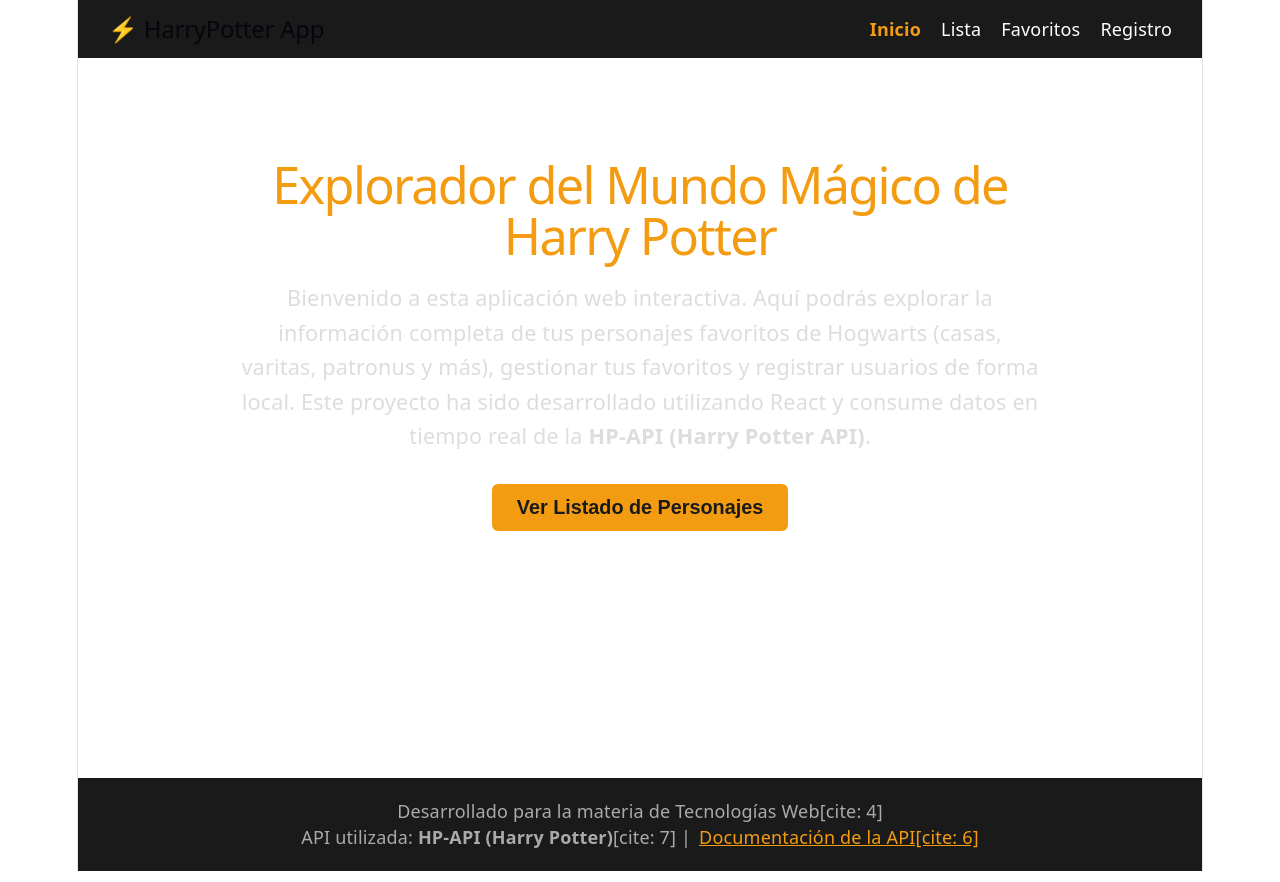
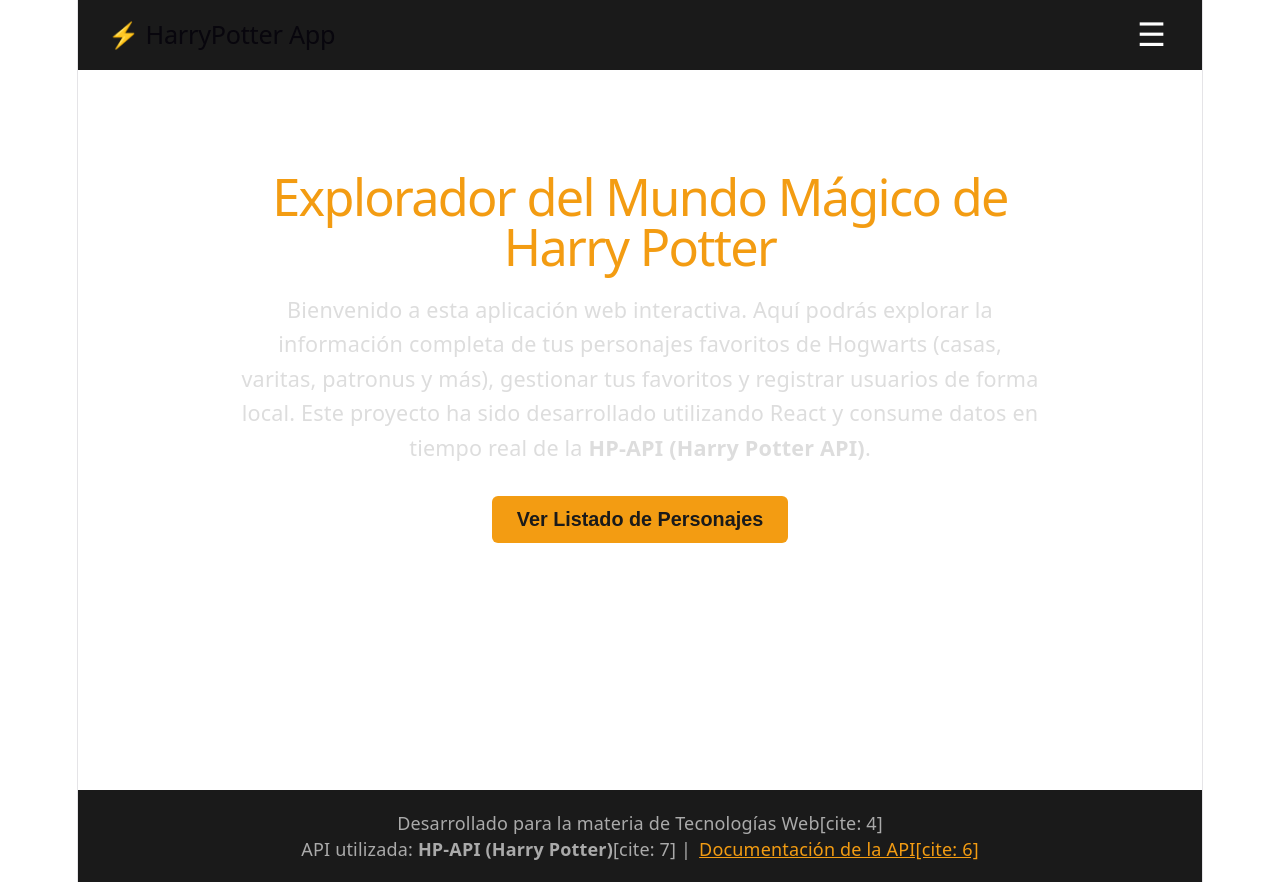
Before and after one commit to JhonatanYepes/proyecto-harry-potter, a React (Vite) app: page / in a window 1280 px wide. Built offline with nearby package versions, Linux system fonts and the light colour scheme.

Commit message:
Actualización de navbar, favoritos y lista de personajes

```diff
--- a/src/components/Navbar.jsx
+++ b/src/components/Navbar.jsx
@@ -1,20 +1,61 @@
+import { useState } from 'react';
 import { NavLink } from 'react-router-dom';
 
 export default function Navbar() {
+  const [menuAbierto, setMenuAbierto] = useState(false);
+
   const linkStyle = ({ isActive }) => ({
     color: isActive ? '#f39c12' : 'white',
     textDecoration: 'none',
     fontWeight: isActive ? 'bold' : 'normal',
+    padding: '8px 0',
+    fontSize: '1.1rem',
   });
 
   return (
-    <nav style={{ display: 'flex', justifyContent: 'space-between', alignItems: 'center', padding: '15px 30px', background: '#1a1a1a', color: 'white' }}>
-      <h2 style={{ margin: 0 }}>⚡ HarryPotter App</h2>
-      <div style={{ display: 'flex', gap: '20px' }}>
-        <NavLink to="/" style={linkStyle}>Inicio</NavLink>
-        <NavLink to="/lista" style={linkStyle}>Lista</NavLink>
-        <NavLink to="/favoritos" style={linkStyle}>Favoritos</NavLink>
-        <NavLink to="/registro" style={linkStyle}>Registro</NavLink>
+    <nav style={{
+      display: 'flex',
+      justifyContent: 'space-between',
+      alignItems: 'center',
+      padding: '15px 30px',
+      background: '#1a1a1a',
+      color: 'white',
+      flexWrap: 'wrap',
+      position: 'relative'
+    }}>
+      <h2 style={{ margin: 0, fontSize: '1.4rem' }}>⚡ HarryPotter App</h2>
+
+      {/* Botón de Hamburguesa */}
+      <button
+        onClick={() => setMenuAbierto(!menuAbierto)}
+        style={{
+          background: 'none',
+          border: 'none',
+          color: 'white',
+          fontSize: '1.8rem',
+          cursor: 'pointer',
+        }}
+        aria-label="Abrir menú"
+      >
+        {menuAbierto ? '✕' : '☰'}
+      </button>
+
+      {/* Contenedor de enlaces que se muestra u oculta según el estado */}
+      <div style={{
+        display: menuAbierto ? 'flex' : 'none',
+        flexDirection: 'column',
+        width: '100%',
+        textAlign: 'center',
+        marginTop: '15px',
+        gap: '10px',
+        background: '#222',
+        padding: '15px',
+        borderRadius: '8px'
+      }}>
+        <NavLink to="/" style={linkStyle} onClick={() => setMenuAbierto(false)}>Inicio</NavLink>
+        <NavLink to="/lista" style={linkStyle} onClick={() => setMenuAbierto(false)}>Lista</NavLink>
+        <NavLink to="/favoritos" style={linkStyle} onClick={() => setMenuAbierto(false)}>Favoritos</NavLink>
+        <NavLink to="/registro" style={linkStyle} onClick={() => setMenuAbierto(false)}>Registro</NavLink>
       </div>
     </nav>
   );
--- a/src/pages/Favoritos.jsx
+++ b/src/pages/Favoritos.jsx
@@ -17,7 +17,7 @@ export default function Favoritos() {
   };
 
   return (
-    <div style={{ padding: '20px' }}>
+    <div style={{ padding: '20px', lineHeight: '1' }}>
       <h1>Mis Personajes Favoritos ❤️</h1>
 
       {favoritos.length === 0 ? (
--- a/src/pages/ListaPersonajes.jsx
+++ b/src/pages/ListaPersonajes.jsx
@@ -47,8 +47,8 @@ export default function ListaPersonajes() {
   if (error) return <p style={{ color: 'red', textAlign: 'center', padding: '50px' }}>Error: {error}</p>;
 
   return (
-    <div style={{ padding: '20px' }}>
-      <h1 style={{ textAlign: 'center' }}>Catálogo de Personajes de Harry Potter</h1>
+    <div style={{ padding: '20px', lineHeight: '1.6' }}>
+      <h1 style={{ textAlign: 'center', lineHeight: '1.2' }}>Catálogo de Personajes de Harry Potter</h1>
       <p style={{ textAlign: 'center' }}>Total de personajes encontrados: {personajes.length}</p>
 
       <div style={{ display: 'grid', gridTemplateColumns: 'repeat(auto-fill, minmax(220px, 1fr))', gap: '20px', marginTop: '20px' }}>
```
